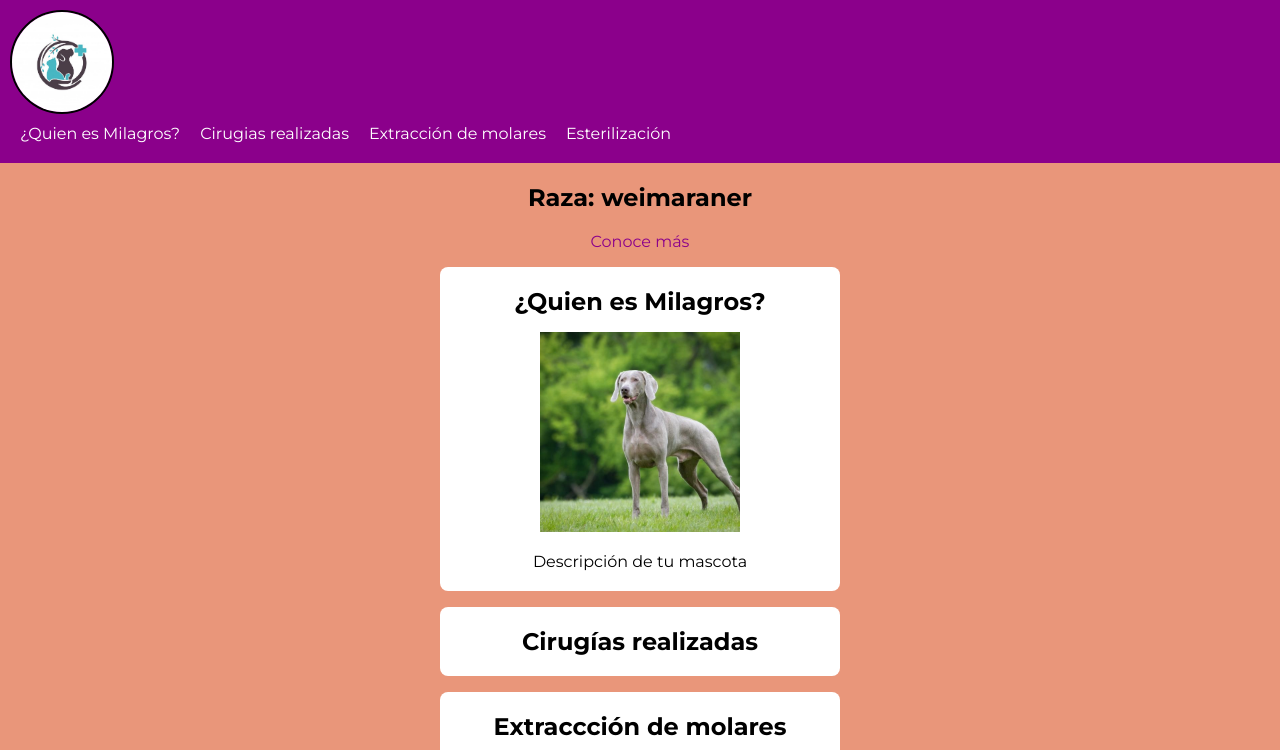
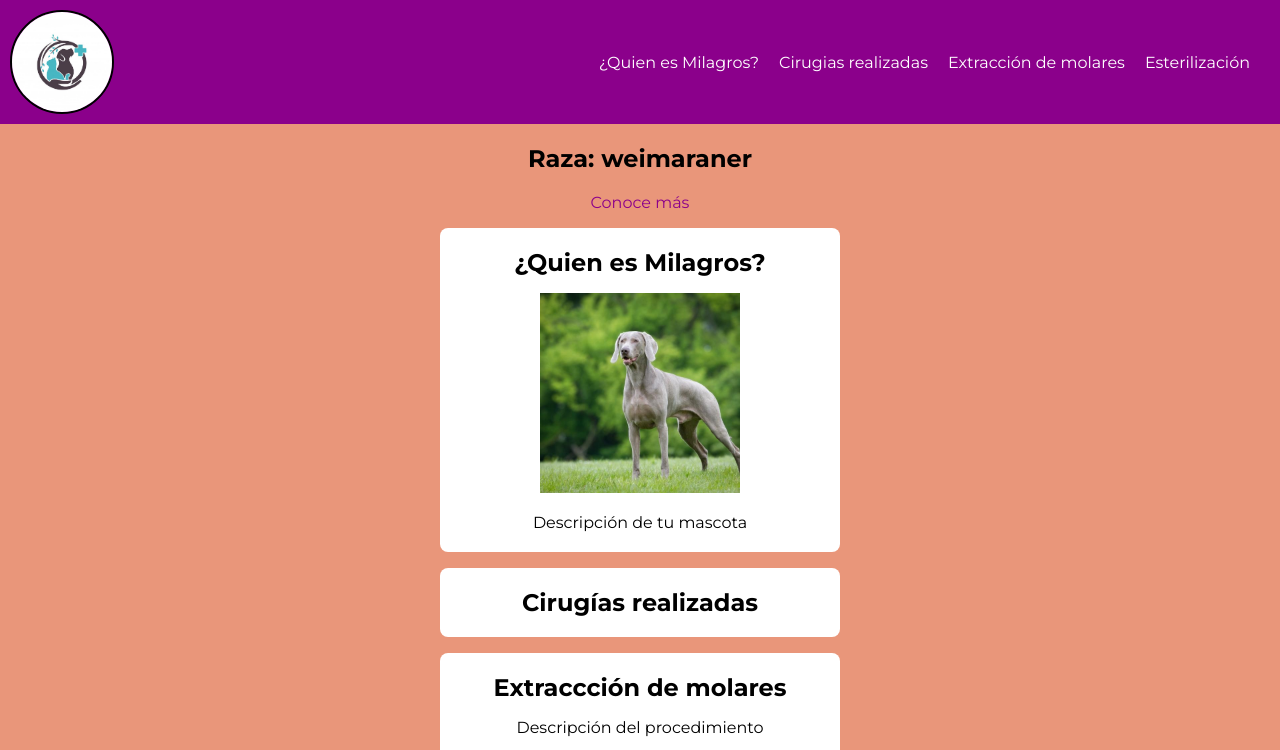
Before and after one commit to gemmedev/blog-Milagros, a plain HTML site: page index.html in a window 1280 px wide. Shown: the top 750 px of the page. Drawn offline with Linux system fonts and the light colour scheme.

Commit message:
cambios-header

```diff
--- a/index.html
+++ b/index.html
@@ -10,7 +10,7 @@
 <body>
     <header id="titulo">
         <img src="logo.png">
-        <nav>
+        <nav class="menu">
             <ul>
                 <li><a href="#Mascota">¿Quien es Milagros?</a></li>
                 <li><a href="#cirugias">Cirugias realizadas</a></li>
--- a/style.css
+++ b/style.css
@@ -1,8 +1,5 @@
 html {
     font-family: 'Montserrat', sans-serif;
-}
-
-@media screen and (max-width: 900px) {
 }
 
 body {
@@ -15,6 +12,9 @@ header {
     background-color: darkmagenta;
     color: white;
     padding: 10px 10px;
+    display: flex;
+    align-items: center;
+    justify-content: space-between;
 }
 
 header img {
@@ -28,7 +28,7 @@ header img {
 
 nav ul {
     list-style: none;
-    margin: 10px 0;
+    margin: 0 10px;
     padding: 0;
     display: flex;
 }
```
